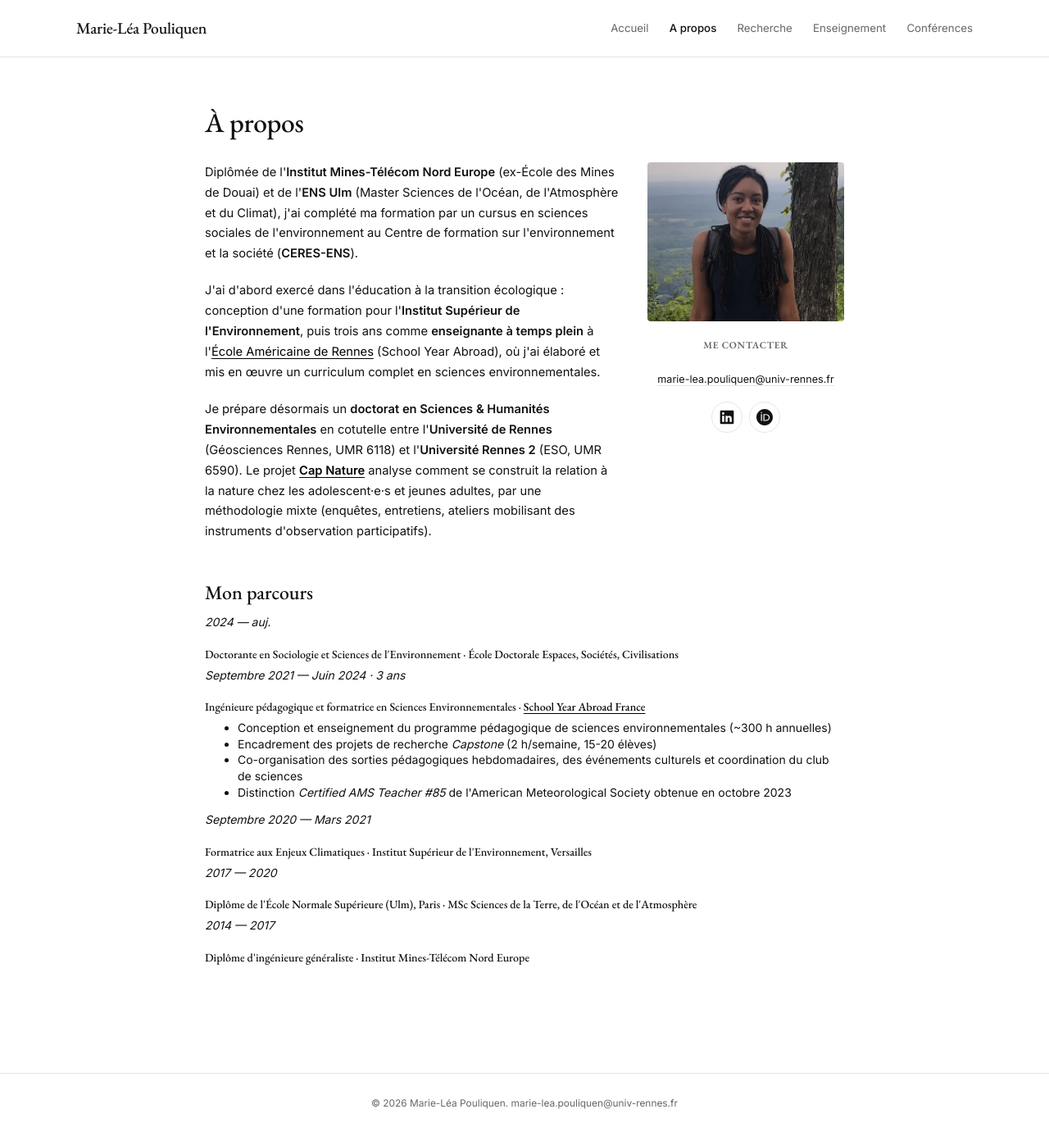
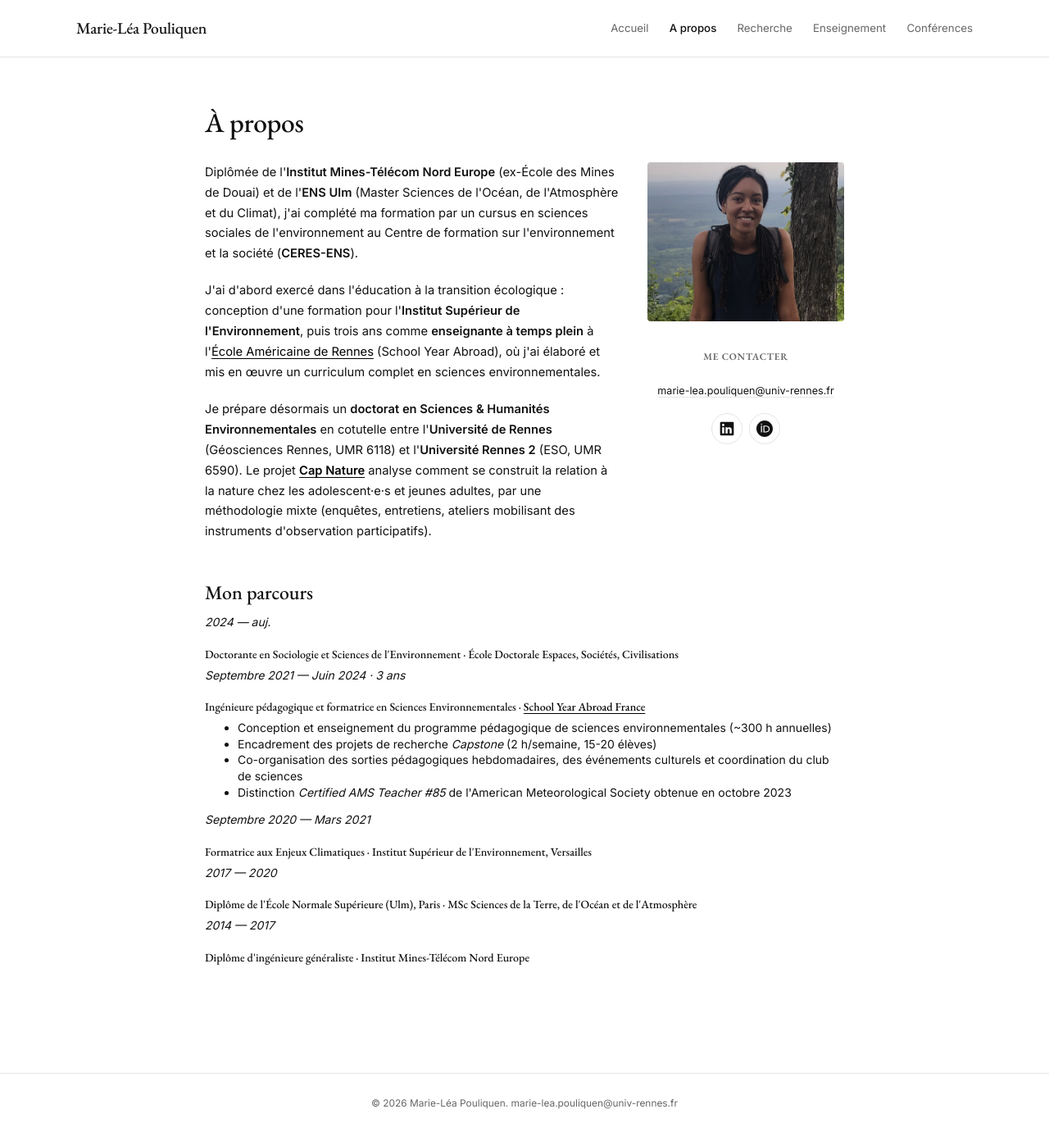
Before and after one commit to marieleapouliquen/marieleapouliquen.github.io, a Jekyll site: the page built from _pages/about.md, in a window 1280 px wide and 1395 px high. Shown: the top 1392 px of the window at 82% size. Built offline with Jekyll 4.4.1, drawn with Linux system fonts in a browser that asks for light colours.

Commit message:
Update main.css

```diff
--- a/assets/css/main.css
+++ b/assets/css/main.css
@@ -621,10 +621,6 @@ body.page-accordion .cv-header h1 { margin: 0 0 0.5rem 0; }
    7. PAGE À PROPOS
    ============================================================================ */
 
-/* ============================================================================
-   7. PAGE À PROPOS (bio narrative + photo)
-   ============================================================================ */
-
 .about-layout {
   display: grid;
   grid-template-columns: 1fr 240px;
@@ -658,13 +654,11 @@ body.page-accordion .cv-header h1 { margin: 0 0 0.5rem 0; }
   display: flex;
   flex-direction: column;
   align-items: center;
-  position: sticky;
-  top: 2rem;
 }
 
 .about-sidebar .about-photo {
   position: static;
-  margin-bottom: 1.5rem;
+  margin-bottom: 2.5rem;
   width: 100%;
 }
 
```
